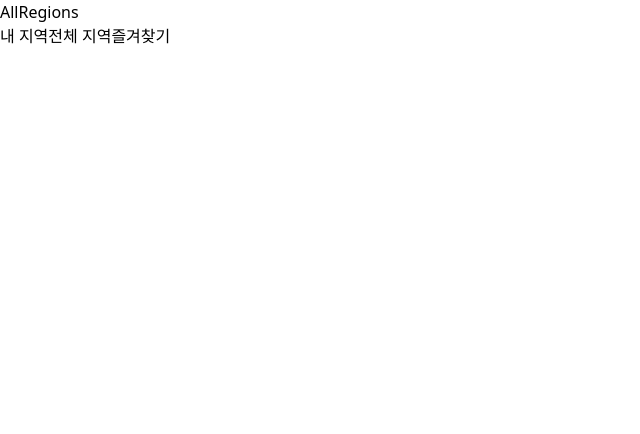
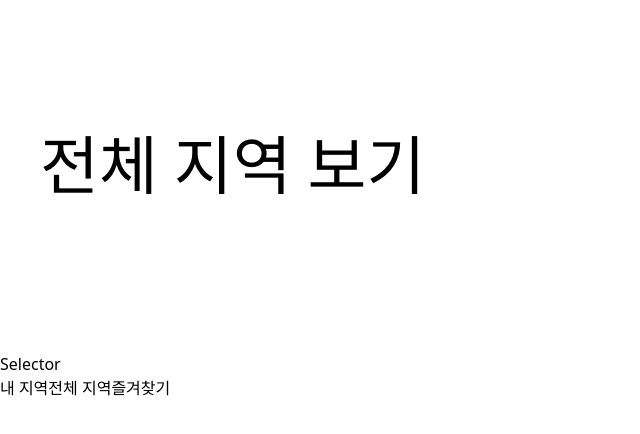
Before and after one commit to hoona1011/finedust-app, a React (Vite) app: page / in a window 1280 px wide. Shown: the top 434 px of the page, without its empty margins (0-640 px from the left). Built offline with nearby package versions, Linux system fonts and the light colour scheme.

Commit message:
feat: 전체 지역 페이지 구현

```diff
--- a/src/pages/AllRegions.tsx
+++ b/src/pages/AllRegions.tsx
@@ -1,7 +1,45 @@
-import React from 'react';
+import Card from 'components/Card';
+import Selector from 'components/Selector';
+import sidoNames from 'constants/sidoNames';
+import { DustInfo } from 'store/slices/dustSlice';
 
-function AllRegions() {
-  return <div>AllRegions</div>;
+interface AllregionsProps {
+  sido: string;
+  setSido: React.Dispatch<React.SetStateAction<string>>;
+  dustData: DustInfo[];
+}
+function AllRegions({ sido, setSido, dustData }: AllregionsProps) {
+  return (
+    <>
+      <h1 className="pl-[40px] pt-[120px] pb-[136px] text-[64px] font-[rotobo]">
+        전체 지역 보기
+      </h1>
+      <Selector regions={sidoNames} region={sido} setRegion={setSido} />
+      <div>
+        {dustData?.map((data) => {
+          const {
+            sidoName,
+            stationName,
+            pm10Grade,
+            pm10Value,
+            dataTime,
+            isFavorite,
+          } = data;
+          return (
+            <Card
+              key={stationName}
+              sidoName={sidoName}
+              stationName={stationName}
+              pm10Grade={pm10Grade}
+              pm10Value={pm10Value}
+              dataTime={dataTime}
+              isFavorite={isFavorite}
+            />
+          );
+        })}
+      </div>
+    </>
+  );
 }
 
 export default AllRegions;
```
